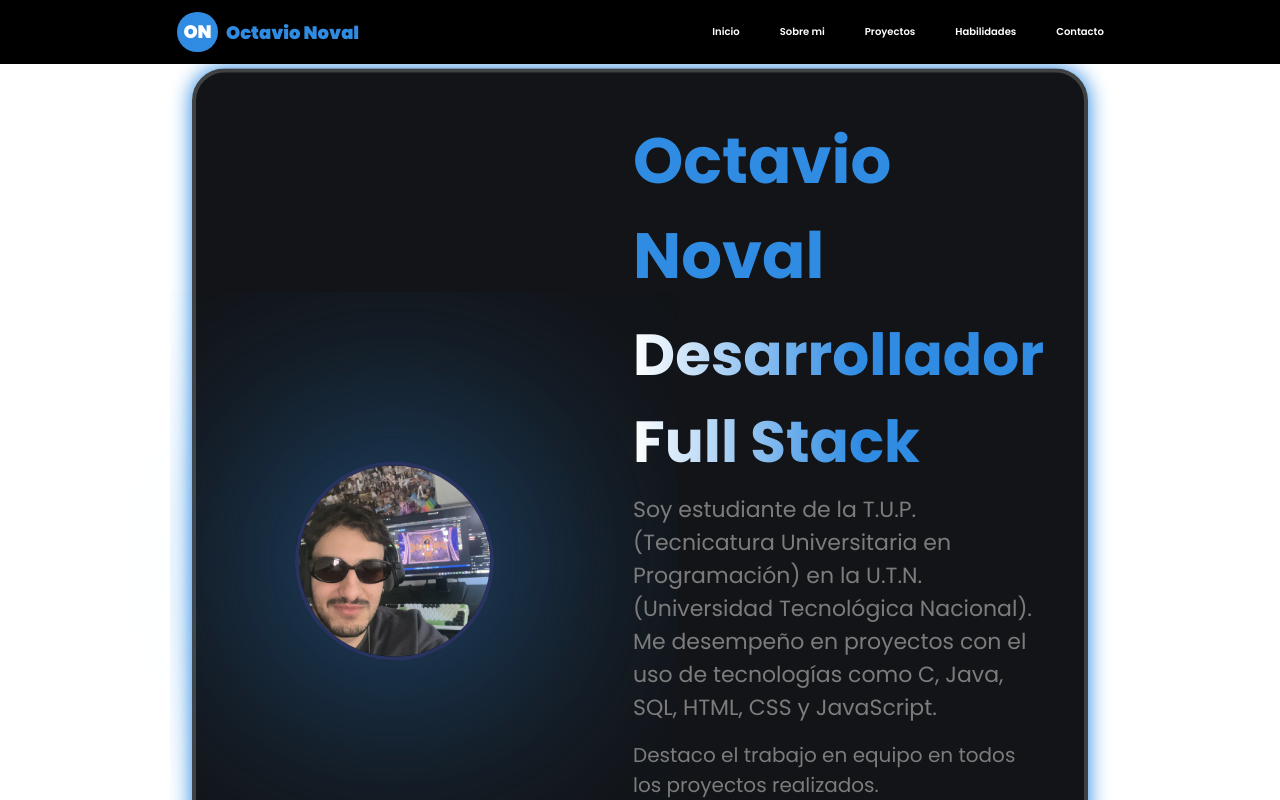
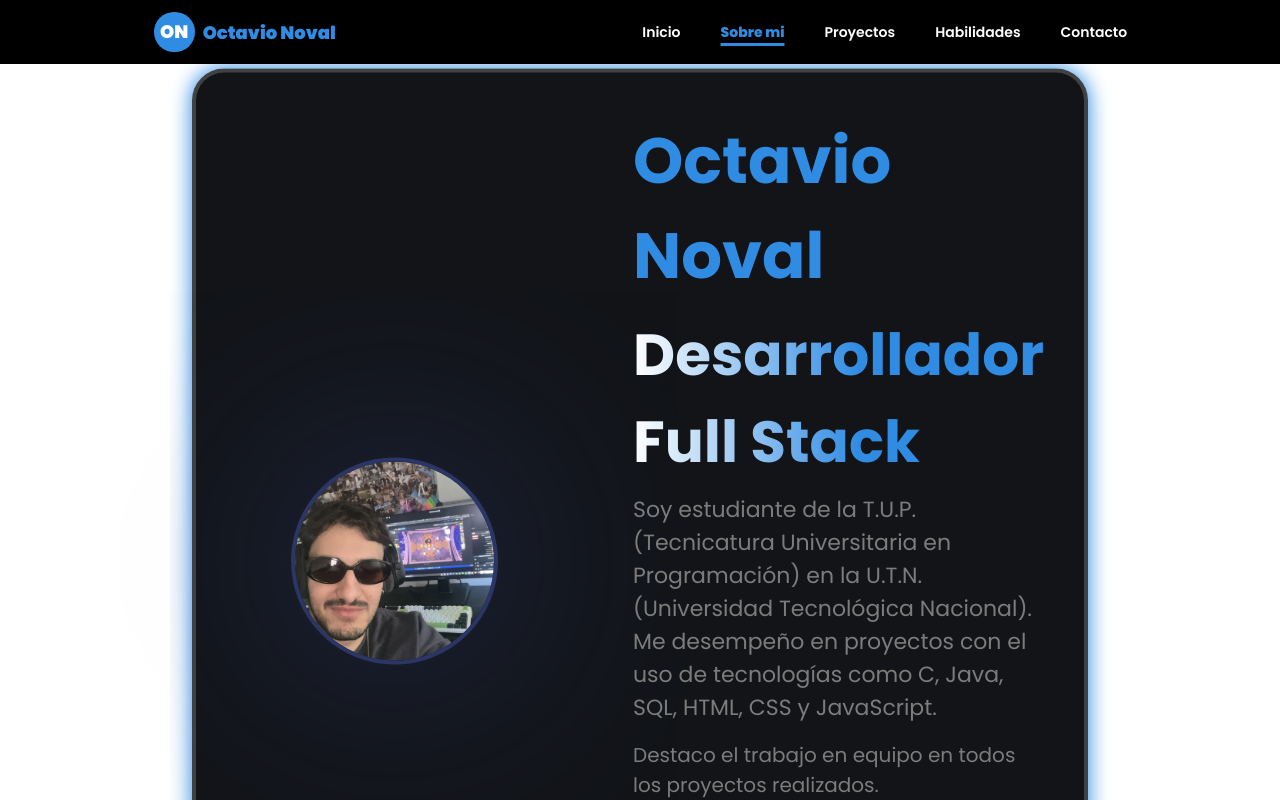
Before and after one commit to OctavioDNoval/Portfolio2.0, a React (Vite) app: page / in a window 1280 px wide. Shown: the top 800 px of the page. Built offline with nearby package versions, Linux system fonts and the light colour scheme.

Commit message:
Refactor HeaderComponent and NavBar for improved scroll behavior; update styles for better UI responsiveness and active section highlighting

```diff
--- a/index.html
+++ b/index.html
@@ -8,7 +8,7 @@
 <link rel="preconnect" href="https://fonts.gstatic.com" crossorigin>
 <link href="https://fonts.googleapis.com/css2?family=Poppins:ital,wght@0,100;0,200;0,300;0,400;0,500;0,600;0,700;0,800;0,900;1,100;1,200;1,300;1,400;1,500;1,600;1,700;1,800;1,900&display=swap" rel="stylesheet">
     <meta name="viewport" content="width=device-width, initial-scale=1.0" />
-    <title>Vite + React</title>
+    <title>Octavio Noval</title>
   </head>
   <body>
     <div id="root"></div>
--- a/src/Components/HeaderComponent.jsx
+++ b/src/Components/HeaderComponent.jsx
@@ -1,9 +1,21 @@
+import { useEffect, useState } from "react";
 import { NamePlate } from "./UI/NamePlate";
 import { NavBar } from "./UI/NavBar";
 
 export const HeaderComponent = ({ name, lastname }) => {
+	const [scrolled, setScrolled] = useState(false);
+
+	useEffect(() => {
+		const handleScroll = () => {
+			setScrolled(window.scrollY > 5);
+		};
+
+		window.addEventListener("scroll", handleScroll);
+		return () => window.removeEventListener("scroll", handleScroll);
+	}, []);
+
 	return (
-		<header>
+		<header className={scrolled ? "glass" : "solid"}>
 			<NamePlate name={name} lastname={lastname} />
 			<NavBar />
 		</header>
--- a/src/Components/UI/NavBar.jsx
+++ b/src/Components/UI/NavBar.jsx
@@ -1,12 +1,85 @@
+import { useEffect, useState } from "react";
+
 export const NavBar = () => {
+	const [activeSection, setActiveSection] = useState("");
+
+	useEffect(() => {
+		const sections = document.querySelectorAll(".section");
+
+		const observer = new IntersectionObserver(
+			(entries) => {
+				entries.forEach((entry) => {
+					if (entry.isIntersecting) {
+						setActiveSection(entry.target.id);
+						console.log(activeSection);
+					}
+				});
+			},
+			{
+				threshold: 0.6,
+			}
+		);
+
+		sections.forEach((sec) => observer.observe(sec));
+
+		return () => observer.disconnect();
+	}, [activeSection]);
+
+	const handleScroll = (e, id) => {
+		e.preventDefault();
+		const section = document.getElementById(id);
+		section?.scrollIntoView({ behavior: "smooth" });
+	};
+
 	return (
 		<nav className="navBar">
 			<ul className="navBar-list">
-				<li className="navBar-list_item">Inicio</li>
-				<li className="navBar-list_item">Sobre mi</li>
-				<li className="navBar-list_item"> Proyectos</li>
-				<li className="navBar-list_item">Habilidades</li>
-				<li className="navBar-list_item">Contacto</li>
+				<a
+					href="#"
+					onClick={(e) => {
+						e.preventDefault();
+						window.scrollTo({ top: 0, behavior: "smooth" });
+					}}
+				>
+					<li className="navBar-list_item">Inicio</li>
+				</a>
+				<a href="#inicio" onClick={(e) => handleScroll(e, "inicio")}>
+					<li
+						className={`navBar-list_item ${
+							activeSection === "inicio" ? "active" : ""
+						}`}
+					>
+						Sobre mi
+					</li>
+				</a>
+				<a href="#projects" onClick={(e) => handleScroll(e, "projects")}>
+					<li
+						className={`navBar-list_item ${
+							activeSection === "projects" ? "active" : ""
+						}`}
+					>
+						{" "}
+						Proyectos
+					</li>
+				</a>
+				<a href="#skills" onClick={(e) => handleScroll(e, "skills")}>
+					<li
+						className={`navBar-list_item ${
+							activeSection === "skills" ? "active" : ""
+						}`}
+					>
+						Habilidades
+					</li>
+				</a>
+				<a href="#contact" onClick={(e) => handleScroll(e, "contact")}>
+					<li
+						className={`navBar-list_item ${
+							activeSection === "contact" ? "active" : ""
+						}`}
+					>
+						Contacto
+					</li>
+				</a>
 			</ul>
 		</nav>
 	);
--- a/src/Components/UI/UI styles/UI.css
+++ b/src/Components/UI/UI styles/UI.css
@@ -75,6 +75,11 @@ button {
     align-items: center;
     gap: 24px;
     margin: 0;
+    font-size: 1.4rem;
+}
+
+.navBar-list a{
+    text-decoration: none;
 }
 
 .navBar-list_item{
@@ -85,6 +90,15 @@ button {
     border-radius: 16px;
     transition: all 0.2s ease-in;
     user-select:none;
+    transition: all 0.4s ease-out;
+}
+
+.navBar-list_item.active{
+    text-decoration: underline;
+    text-decoration-thickness: 3px;
+    text-underline-offset: 6px;
+    font-weight: 800;
+    color: var(--primary-color);
 }
 
 .navBar-list_item:hover{
--- a/src/styles.css
+++ b/src/styles.css
@@ -44,10 +44,22 @@ header{
     height: 64px;
     display: flex;
     justify-content: space-around;
-    background-color: black;
     position: fixed;
     top: 0;
-    z-index: 20
+    z-index: 20;
+    transition: all 0.5s ease;
+}
+
+.solid{
+    background-color: black;
+}
+
+.glass{
+    background: rgba(15,15,15,0.4);
+    backdrop-filter: blur(12px) saturate(180%);
+    border-bottom: 2px, solid var(--border-grey-color);
+
+    -webkit-backdrop-filter: blur(12px) saturate(180%);
 }
 
 /*---------------------------HOME COMPONENT---------------------------*/
@@ -80,19 +92,25 @@ header{
     aspect-ratio: 1/1;
     border-radius: 50%;
     overflow: hidden;
-    border: 4px solid var(--alt-color-opacity);
-    box-shadow: 0 0 250px 5px var(--primary-color);
+    outline: 4px solid var(--alt-color-opacity);
+    box-shadow: 0 0 250px 5px var(--alt-color-opacity);
+    transition: all 0.4s ease-out;
+}
+
+.img-container:hover{
+    box-shadow: 0 0 250px 10px var(--primary-color);
+    outline: 4px solid var(--primary-color);
 }
 
 .img-container > img{
     object-fit: cover;
     width: 100%;
     height: 100%;
-    transition: all 0.3s ease-out;
+    transition: all 0.2s ease-out;
 }
 
 .img-container:hover > img{
-    width: 110%;
+    transform: scale(1.1) rotate(3deg);
 }
 
 .home-info-container{
```
